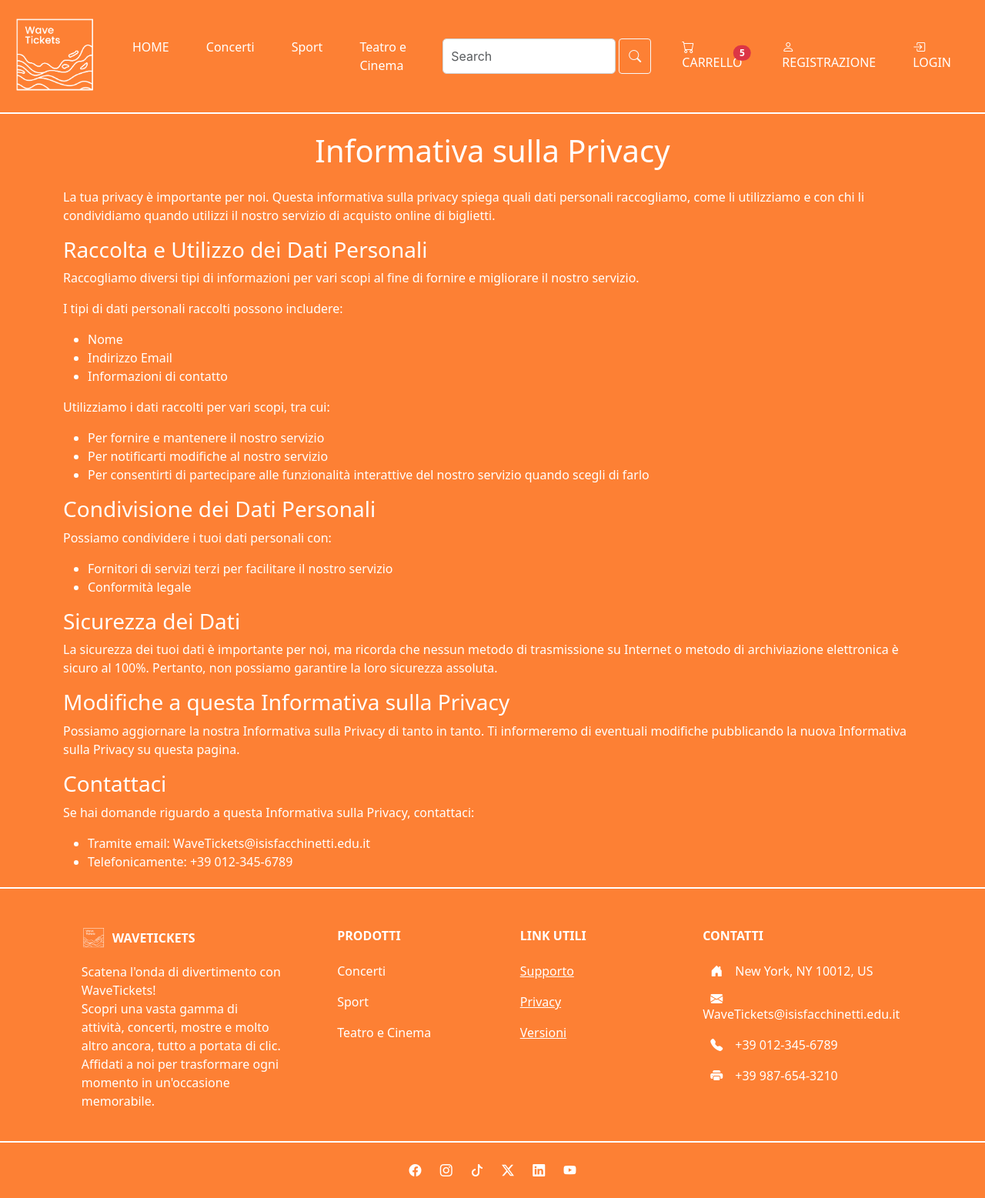
After one commit to PavideDetrini/Event-ticket-app, a PHP site: page /privacy.php in a window 1280 px wide. The commit adds this page. Shown: the whole page at 77% size. Run offline with PHP 8.4, Linux system fonts and the light colour scheme; data comes from the database, SQL or seed files in the repository; some libraries are stand-ins or nearby versions.

Commit message:
Modificato stile

```diff
--- a/TicketApp/footer.php
+++ b/TicketApp/footer.php
@@ -16,17 +16,17 @@ if (!empty($pdo)) {
 ?>
 
 
-<footer class="text-center text-lg-start bg-body-tertiary text-muted">
-    <section class="d-flex justify-content-center justify-content-lg-between p-4 border-bottom">
-    </section>
-
+<footer class="text-center custom-footer">
     <section>
-        <div class="container text-center text-md-start mt-5">
-            <div class="row mt-3">
-                <div class="col-md-3 col-lg-4 col-xl-3 mx-auto mb-4">
-                    <h6 class="text-uppercase fw-bold mb-4">
-                        WaveTickets
-                    </h6>
+        <div class="container text-start mt-5">
+            <div class="row mt-2">
+                <div class="col-md-3 col-lg-4 col-xl-3 mx-auto mb-4 mt-0">
+                    <div class="d-flex align-items-center mb-3">
+                        <div class="icon me-2"></div>
+                        <h6 class="text-uppercase fw-bold mb-0">
+                            WaveTickets
+                        </h6>
+                    </div>
                     <p>
                         Scatena l'onda di divertimento con WaveTickets!<br>
                         Scopri una vasta gamma di attività, concerti, mostre e molto altro ancora, tutto a portata di clic.<br>
@@ -34,7 +34,7 @@ if (!empty($pdo)) {
                     </p>
                 </div>
 
-                <div class="col-md-2 col-lg-2 col-xl-2 mx-auto mb-4">
+                <div class="col-md-2 col-lg-2 col-xl-2 mx-auto mb-4 mt-1">
                     <h6 class="text-uppercase fw-bold mb-4">
                         Prodotti
                     </h6>
@@ -51,38 +51,34 @@ if (!empty($pdo)) {
                         }
                     }
                     ?>
-
                 </div>
 
-                <div class="col-md-3 col-lg-2 col-xl-2 mx-auto mb-4">
+                <div class="col-md-3 col-lg-2 col-xl-2 mx-auto mb-4 mt-1">
                     <h6 class="text-uppercase fw-bold mb-4">
                         Link utili
                     </h6>
                     <p>
-                        <a href="#" class="text-reset">Impostazioni</a>
+                        <a href="help.php" class="text-reset">Supporto</a>
                     </p>
                     <p>
-                        <a href="#" class="text-reset">Ordini</a>
+                        <a href="privacy.php" class="text-reset">Privacy</a>
                     </p>
                     <p>
-                        <a href="help.php" class="text-reset">Supporto</a>
+                        <a href="https://github.com/PavideDetrini/Event-ticket-app" class="text-reset">Versioni</a>
                     </p>
                 </div>
-                <div class="col-md-4 col-lg-3 col-xl-3 mx-auto mb-md-0 mb-4">
+                <div class="col-md-4 col-lg-3 col-xl-3 mx-auto mb-md-0 mb-4 mt-1">
                     <h6 class="text-uppercase fw-bold mb-4">Contatti</h6>
-                    <p><i class="bi bi-house-door-fill me-3"></i> New York, NY 10012, US</p>
-                    <p>
-                        <i class="bi bi-envelope-fill me-3"></i>
-                        EventiNow@isisfacchinetti.edu.it
-                    </p>
-                    <p><i class="bi bi-telephone-fill me-3"></i> + 01 234 567 88</p>
-                    <p><i class="bi bi-printer-fill me-3"></i> + 01 234 567 89</p>
+                    <p><i class="bi bi-house-door-fill me-3"></i>New York, NY 10012, US</p>
+                    <p><i class="bi bi-envelope-fill me-3"></i>WaveTickets@isisfacchinetti.edu.it</p>
+                    <p><i class="bi bi-telephone-fill me-3"></i>+39 012-345-6789</p>
+                    <p><i class="bi bi-printer-fill me-3"></i>+39 987-654-3210</p>
                 </div>
             </div>
         </div>
     </section>
 
-    <div class="text-center p-4" style="background-color: rgba(0, 0, 0, 0.05);">
+    <div class="text-center p-4 social-div">
         <i class="bi bi-facebook"></i>
         <i class="bi bi-instagram"></i>
         <i class="bi bi-tiktok"></i>
--- a/TicketApp/header.php
+++ b/TicketApp/header.php
@@ -25,6 +25,7 @@ if (!empty($pdo)) {
     <link rel="stylesheet" href="https://cdnjs.cloudflare.com/ajax/libs/OwlCarousel2/2.3.4/assets/owl.theme.default.min.css" integrity="sha512-sMXtMNL1zRzolHYKEujM2AqCLUR9F2C4/05cdbxjjLSRvMQIciEPCQZo++nk7go3BtSuK9kfa/s+a4f4i5pLkw==" crossorigin="anonymous" referrerpolicy="no-referrer" />
     <script src="https://kit.fontawesome.com/d51081ccfb.js" crossorigin="anonymous"></script>
     <link href="style.css" rel="stylesheet" type="text/css">
+    <link rel="icon" type="image/x-icon" href="/images/favicon.ico">
     <title>WaveTickets</title>
 </head>
 <body>
--- /dev/null
+++ b/TicketApp/privacy.php
@@ -0,0 +1,56 @@
+<?php
+    include_once "header.php";
+?>
+<div class="privacy-page">
+    <div class="container mt-5 ">
+        <h1 class="mb-4">Informativa sulla Privacy</h1>
+        <p>
+            La tua privacy è importante per noi. Questa informativa sulla privacy spiega quali dati personali raccogliamo,
+            come li utilizziamo e con chi li condividiamo quando utilizzi il nostro servizio di acquisto online di biglietti.
+        </p>
+
+        <h3>Raccolta e Utilizzo dei Dati Personali</h3>
+        <p>Raccogliamo diversi tipi di informazioni per vari scopi al fine di fornire e migliorare il nostro servizio.</p>
+        <p>I tipi di dati personali raccolti possono includere:</p>
+        <ul>
+            <li>Nome</li>
+            <li>Indirizzo Email</li>
+            <li>Informazioni di contatto</li>
+        </ul>
+        <p>Utilizziamo i dati raccolti per vari scopi, tra cui:</p>
+        <ul>
+            <li>Per fornire e mantenere il nostro servizio</li>
+            <li>Per notificarti modifiche al nostro servizio</li>
+            <li>Per consentirti di partecipare alle funzionalità interattive del nostro servizio quando scegli di farlo</li>
+        </ul>
+
+        <h3>Condivisione dei Dati Personali</h3>
+        <p>Possiamo condividere i tuoi dati personali con:</p>
+        <ul>
+            <li>Fornitori di servizi terzi per facilitare il nostro servizio</li>
+            <li>Conformità legale</li>
+        </ul>
+
+        <h3>Sicurezza dei Dati</h3>
+        <p>
+            La sicurezza dei tuoi dati è importante per noi, ma ricorda che nessun metodo di trasmissione su Internet o
+            metodo di archiviazione elettronica è sicuro al 100%. Pertanto, non possiamo garantire la loro sicurezza assoluta.
+        </p>
+
+        <h3>Modifiche a questa Informativa sulla Privacy</h3>
+        <p>
+            Possiamo aggiornare la nostra Informativa sulla Privacy di tanto in tanto.
+            Ti informeremo di eventuali modifiche pubblicando la nuova Informativa sulla Privacy su questa pagina.
+        </p>
+
+        <h3>Contattaci</h3>
+        <p>Se hai domande riguardo a questa Informativa sulla Privacy, contattaci:</p>
+        <ul>
+            <li>Tramite email: WaveTickets@isisfacchinetti.edu.it</li>
+            <li>Telefonicamente: +39 012-345-6789</li>
+        </ul>
+    </div>
+</div>
+<?php
+    include_once "footer.php";
+?>
--- a/TicketApp/registration.php
+++ b/TicketApp/registration.php
@@ -13,9 +13,10 @@
     <link href="https://cdn.jsdelivr.net/npm/bootstrap@5.3.3/dist/css/bootstrap.min.css" rel="stylesheet">
     <script src="checkPassword.js" defer></script>
     <title>Registrazione</title>
+    <link href="style.css" rel="stylesheet" type="text/css">
 </head>
 <body>
-    <div class="container text-center w-25">
+    <div class="container-registration text-center w-25">
         <h2>Registrazione</h2>
             <form method="post" action="" autocomplete="off">
                 <div class="form-group m-4">
--- a/TicketApp/style.css
+++ b/TicketApp/style.css
@@ -8,6 +8,57 @@ html, body{
     height: auto;
 }
 
+/* FOOTER */
+.icon {
+    width: 32px;
+    height: 32px;
+    background-image: url('images/arancioBianco.png');
+    background-size: cover;
+    display: inline-block;
+    padding: 0;
+    margin: 0;
+}
+
+ .custom-footer {
+     /*padding-top: 1%;*/
+     background-color: #FD8034;
+     color: white;
+     border-top: 2px white solid;
+ }
+
+.custom-footer a {
+    background-color: #FD8034;
+    color: white;
+}
+
+.custom-footer a:hover {
+    color: black;
+}
+
+.custom-footer .bi {
+    color: white;
+    margin: 0 10px;
+}
+
+.custom-footer .bi:hover{
+    color: black;
+    margin: 0 10px;
+}
+
+.custom-footer p{
+    color: white;
+}
+
+.custom-footer p:hover{
+    color: black;
+}
+
+.social-div{
+    background-color: #FD8034;
+    border-top: 2px white solid;
+}
+
+/* NAVBAR */
 .navbar .nav-link {
     color: white;
 }
@@ -19,17 +70,16 @@ html, body{
 .navbar {
     background-color: #FD8034;
     color: white;
-    border-bottom: 1px solid white;
+    border-bottom: 2px white solid;
 }
 
 .navbar .nav-item {
-    color: white;
+    color: #343a40;
     padding: 0.5rem 1rem;
 }
 
 .navbar .nav-item.home {
     font-weight: bold;
-    color: white;
 }
 
 .navbar .form-control {
@@ -37,6 +87,7 @@ html, body{
     color: black;
 }
 
+/* ACCOUNT */
 .container-account {
     max-width: 600px;
     margin: 50px auto;
@@ -54,6 +105,8 @@ html, body{
 .info-item {
     margin-bottom: 15px;
 }
+
+/* BOTTONI */
 .btn-outline-light {
     text-decoration: none;
     border-radius: 4px;
@@ -66,8 +119,7 @@ html, body{
     color: #FD8034;
 }
 
-/*  STILE PAGINA HELP.PHP  */
-
+/*  HELP  */
 .container-help {
     width: 80%;
     margin: 20px auto;
@@ -96,8 +148,8 @@ p {
     margin-bottom: 5px;
     color: #333;
 }
-.form-group input[type="text"],
-.form-group input[type="email"],
+.form-group input,
+.form-group input,
 .form-group textarea {
     width: 100%;
     padding: 10px;
@@ -119,6 +171,7 @@ p {
     background-color: #0056b3;
 }
 
+/* ORDINAMENTO */
 select {
     font-family: -apple-system, BlinkMacSystemFont, "Segoe UI", Roboto, "Helvetica Neue", Arial, sans-serif, "FontAwesome";
 }
@@ -127,6 +180,7 @@ input {
     font-family: -apple-system, BlinkMacSystemFont, "Segoe UI", Roboto, "Helvetica Neue", Arial, sans-serif, "FontAwesome";
 }
 
+/* SLIDER */
 .container-slider{
     padding: 3%;
 }
@@ -180,12 +234,6 @@ input {
     right: -2.5%;
 }
 
-.container-prodotto {
-    padding: 10px;
-    display: inline-flex;
-    justify-content: left;
-}
-
 .imgSwiper {
     height: 260px;
     /*max-height: 260px;*/
@@ -195,12 +243,11 @@ input {
     border-radius: 10px;
 }
 
-.imgCategoria {
-    height: auto;
-    max-height: 200px;
-    width: 100%;
-    max-width: 350px;
-    object-fit: cover;
+/* PRODOTTO */
+.container-prodotto {
+    padding: 10px;
+    display: inline-flex;
+    justify-content: left;
 }
 
 .imgProdotto {
@@ -211,6 +258,16 @@ input {
     object-fit: cover;
     border: black 2px solid;
     margin-left: 6%;
+}
+
+
+/* CATEGORIA */
+.imgCategoria {
+    height: auto;
+    max-height: 200px;
+    width: 100%;
+    max-width: 350px;
+    object-fit: cover;
 }
 
 .card-body {
@@ -231,6 +288,45 @@ input {
 }
 
 a{
-    text-decoration: none;
+
     color: black;
 }
+
+/* PRIVACY */
+.privacy-page {
+    margin-top: -50px;
+    margin-bottom: -20px;
+    background-color: #FD8034;
+    color: white;
+    padding: 2%;
+}
+
+.privacy-page a,
+.privacy-page p,
+.privacy-page h1{
+    color: white;
+}
+
+/* REGISTRAZIONE */
+.container-registration {
+    background-color: #fff;
+    color: #FD8034;
+    border: 1px #FD8034 solid;
+    padding: 20px;
+    border-radius: 10px;
+    margin: auto;
+    max-width: 400px;
+    margin-top: 1%;
+}
+
+.container-registration p,
+.container-registration a{
+    color: #FD8034;
+}
+
+.alert-danger {
+    background-color: #FD8034;
+    color: white;
+    border-color: #FD8034;
+    margin-top: 0.5%;
+}
```
Also changed, not shown: TicketApp/images/favicon.ico (added).
